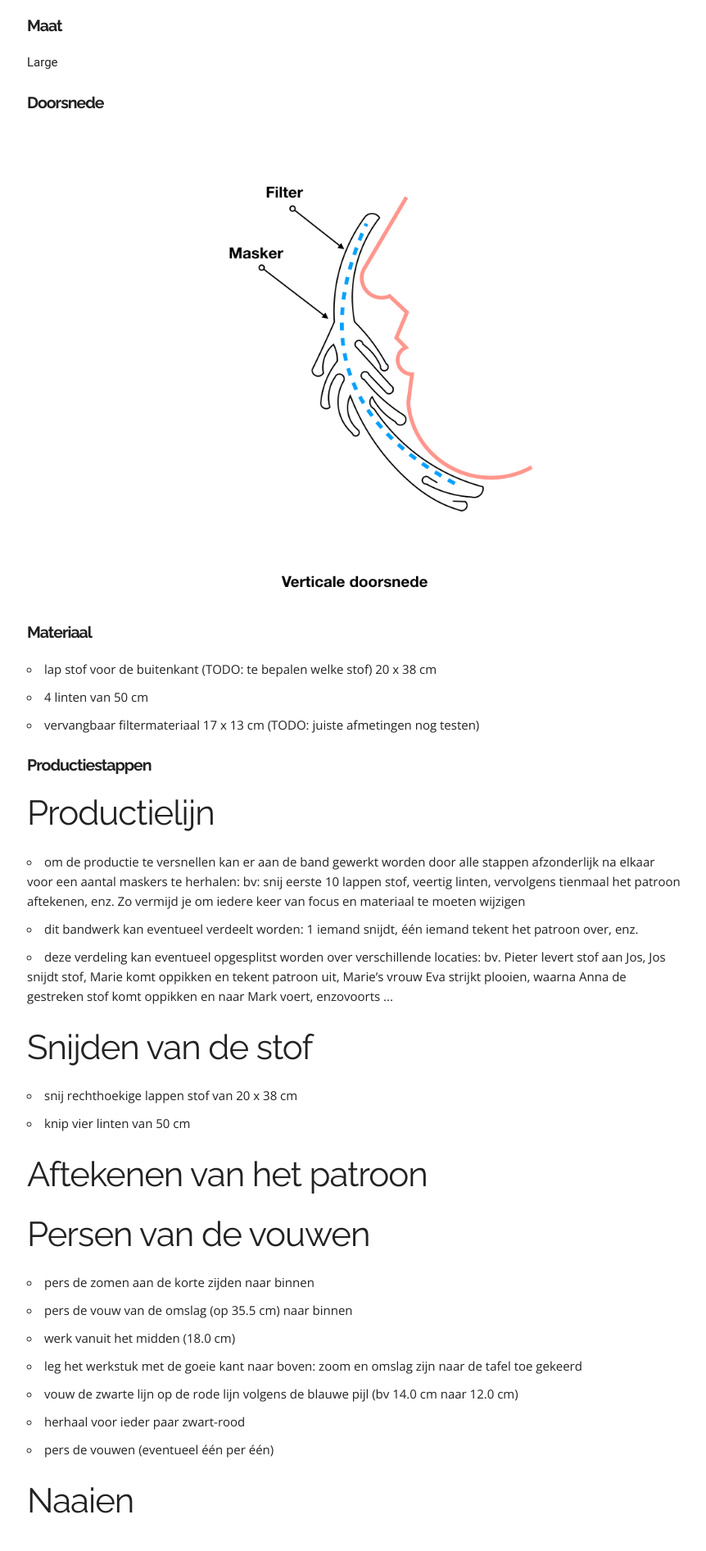
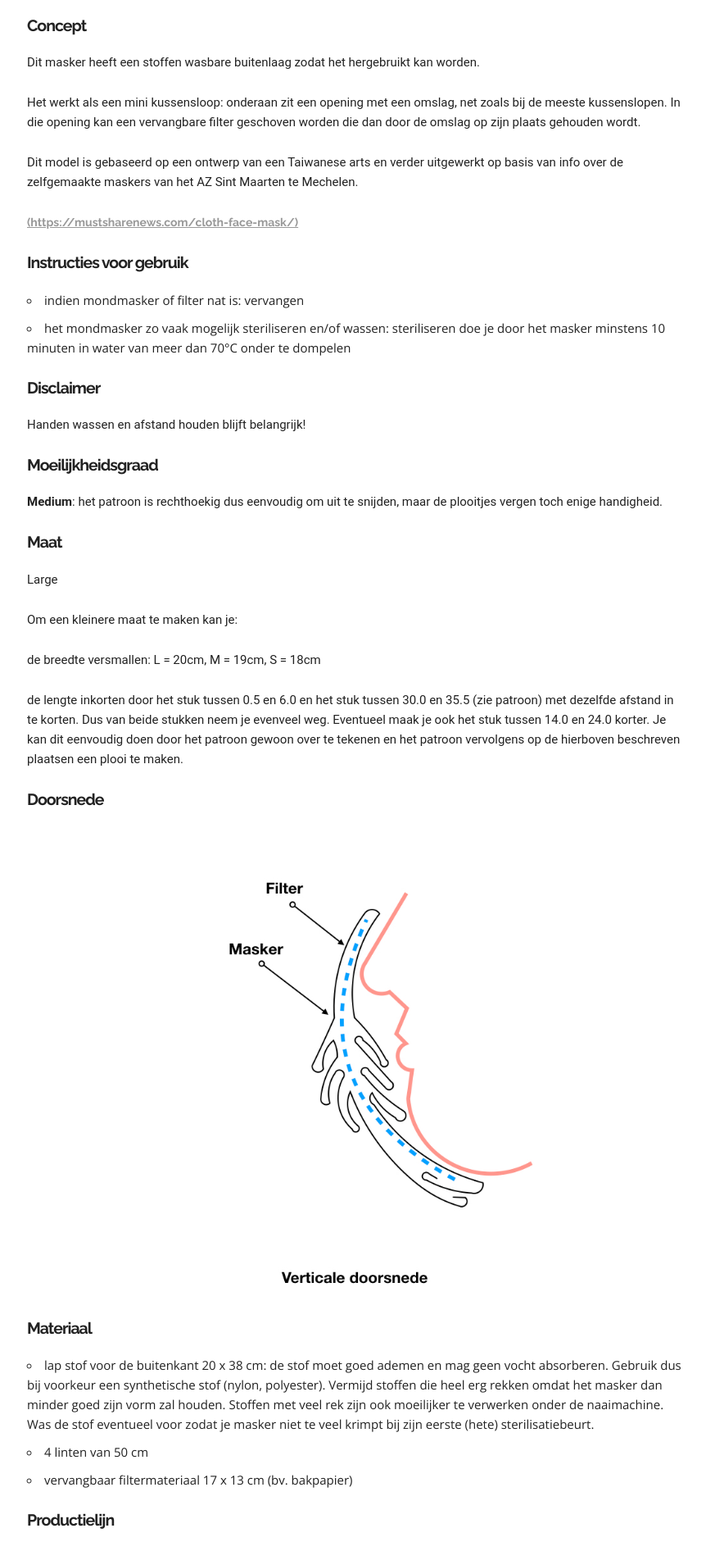
Before and after one commit to MakeInBelgium/coronadenktank, a React (Create React App) app: page /instructies/textielmasker in a window 1280 px wide. Shown: the part 732-2624 px from the top of the page at 82% size, without its empty margins (207-1069 px from the left). Built offline with nearby package versions, Linux system fonts and the light colour scheme.

Commit message:
changing layout

```diff
--- a/src/components/Instructions/TextielMasker.jsx
+++ b/src/components/Instructions/TextielMasker.jsx
@@ -26,40 +26,54 @@ const TextielMasker = () => {
 
 
       <h1 id="stoffenmedischverzorgingsmaskermetvervangbarefilter">Stoffen medisch verzorgingsmasker met vervangbare filter</h1>
+      <h3>Concept</h3>
+      <p>Dit masker heeft een stoffen wasbare buitenlaag zodat het hergebruikt kan worden.</p>
+      <p>Het werkt als een mini kussensloop: onderaan zit een opening met een omslag, net zoals bij de meeste kussenslopen. In die opening kan een vervangbare filter geschoven worden die dan door de omslag op zijn plaats gehouden wordt.</p>
+      <p>Dit model is gebaseerd op een ontwerp van een Taiwanese arts en verder uitgewerkt op basis van info over de zelfgemaakte maskers van het AZ Sint Maarten te Mechelen.</p>
+      <p><a href="https://mustsharenews.com/cloth-face-mask/" target="_blanc">(https://mustsharenews.com/cloth-face-mask/)</a></p>
+      <h3>Instructies voor gebruik</h3>
+      <ul>
+        <li>indien mondmasker of filter nat is: vervangen</li>
+        <li>het mondmasker zo vaak mogelijk steriliseren en/of wassen: steriliseren doe je door het masker minstens 10 minuten in water van meer dan 70°C onder te dompelen</li>
+      </ul>
+      <h3>Disclaimer</h3>
+      <p>Handen wassen en afstand houden blijft belangrijk!</p>
+      <h3>Moeilijkheidsgraad</h3>
+      <p><strong>Medium</strong>: het patroon is rechthoekig dus eenvoudig om uit te snijden, maar de plooitjes vergen toch enige handigheid.</p>
 
       <h3 id="maat">Maat</h3>
 
       <p>Large</p>
-
+      <p>Om een kleinere maat te maken kan je:</p>
+      <p>de breedte versmallen: L = 20cm, M = 19cm, S = 18cm</p>
+      <p>de lengte inkorten door het stuk tussen 0.5 en 6.0 en het stuk tussen 30.0 en 35.5 (zie patroon) met dezelfde afstand in te korten. Dus van beide stukken neem je evenveel weg. Eventueel maak je ook het stuk tussen 14.0 en 24.0 korter. Je kan dit eenvoudig doen door het patroon gewoon over te tekenen en het patroon vervolgens op de hierboven beschreven plaatsen een plooi te maken.</p>
       <h3 id="doorsnede">Doorsnede</h3>
       <img src={doorsnede} />
 
       <h3 id="materiaal">Materiaal</h3>
 
       <ul>
-        <li>lap stof voor de buitenkant (TODO: te bepalen welke stof) 20 x 38 cm</li>
+        <li>lap stof voor de buitenkant 20 x 38 cm: de stof moet goed ademen en mag geen vocht absorberen. Gebruik dus bij voorkeur een synthetische stof (nylon, polyester). Vermijd stoffen die heel erg rekken omdat het masker dan minder goed zijn vorm zal houden. Stoffen met veel rek zijn ook moeilijker te verwerken onder de naaimachine. Was de stof eventueel voor zodat je masker niet te veel krimpt bij zijn eerste (hete) sterilisatiebeurt.</li>
 
         <li>4 linten van 50 cm</li>
 
-        <li>vervangbaar filtermateriaal 17 x 13 cm (TODO: juiste afmetingen nog testen)</li>
+        <li>vervangbaar filtermateriaal 17 x 13 cm (bv. bakpapier)</li>
       </ul>
 
-      <h3 id="productiestappen">Productiestappen</h3>
 
-      <h2 id="productielijn">Productielijn</h2>
+      <h3 id="productielijn">Productielijn</h3>
 
       <ul>
         <li>om de productie te versnellen kan er aan de band gewerkt worden door alle stappen afzonderlijk na elkaar voor een aantal maskers te herhalen: bv: snij eerste 10 lappen stof, veertig linten, vervolgens tienmaal het patroon aftekenen, enz. Zo vermijd je om iedere keer van focus en materiaal te moeten wijzigen</li>
 
-        <li>dit bandwerk kan eventueel verdeelt worden: 1 iemand snijdt, één iemand tekent het patroon
-over, enz.</li>
+        <li>dit bandwerk kan eventueel verdeelt worden: 1 iemand snijdt, één iemand tekent het patroon over, enz.</li>
 
         <li>deze verdeling kan eventueel opgesplitst worden over verschillende locaties: bv. Pieter levert
         stof aan Jos, Jos snijdt stof, Marie komt oppikken en tekent patroon uit, Marie’s vrouw Eva
 strijkt plooien, waarna Anna de gestreken stof komt oppikken en naar Mark voert, enzovoorts ...</li>
       </ul>
 
-      <h2 id="snijdenvandestof">Snijden van de stof</h2>
+      <h3 id="snijdenvandestof">Snijden van de stof</h3>
 
       <ul>
         <li>snij rechthoekige lappen stof van 20 x 38 cm</li>
@@ -67,9 +81,9 @@ strijkt plooien, waarna Anna de gestreken stof komt oppikken en naar Mark voert,
         <li>knip vier linten van 50 cm</li>
       </ul>
 
-      <h2 id="aftekenenvanhetpatroon">Aftekenen van het patroon</h2>
+      <h3 id="aftekenenvanhetpatroon">Aftekenen van het patroon</h3>
 
-      <h2 id="persenvandevouwen">Persen van de vouwen</h2>
+      <h3 id="persenvandevouwen">Persen van de vouwen</h3>
 
       <ul>
         <li>pers de zomen aan de korte zijden naar binnen</li>
@@ -87,7 +101,7 @@ strijkt plooien, waarna Anna de gestreken stof komt oppikken en naar Mark voert,
         <li>pers de vouwen (eventueel één per één)</li>
       </ul>
 
-      <h2 id="naaien">Naaien</h2>
+      <h3 id="naaien">Naaien</h3>
       <img src={patroon} />
       <ul>
         <li>stik de zomen aan de korte om</li>
@@ -109,7 +123,7 @@ zichtbaar zijn)</li>
         <li>stik de zijnaden</li>
       </ul>
 
-      <h2 id="afwerking">Afwerking</h2>
+      <h3 id="afwerking">Afwerking</h3>
 
       <ul>
         <li>draai het masker binnenste buiten langs de open kant (waar de zoom en omslag zitten)</li>
```
